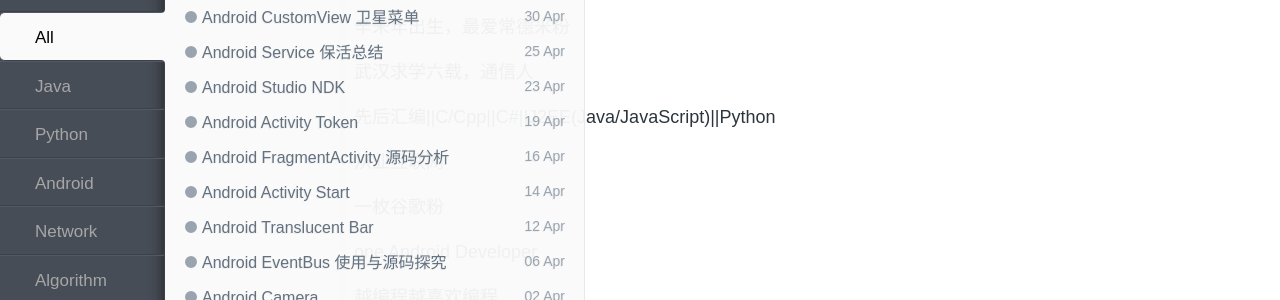
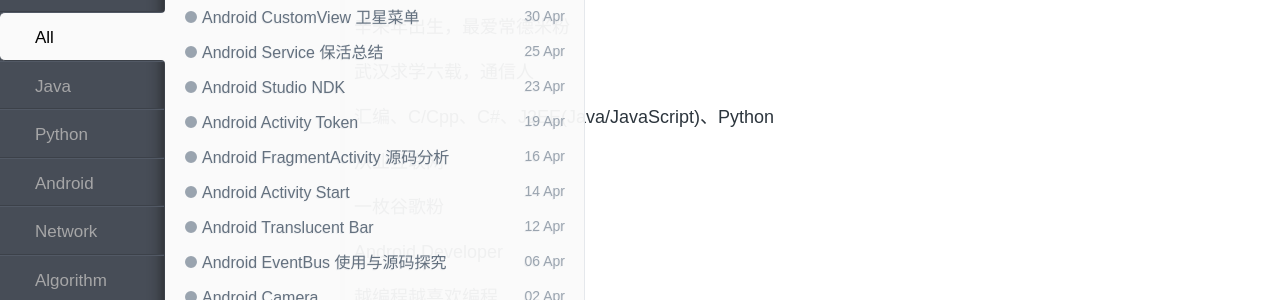
Before and after one commit to enlipan/enlipan.github.io, a Jekyll site: the page built from pages/about.html, in a window 1280 px wide. Shown: the part 179-479 px from the top of the page. Built offline with Jekyll 4.4.1, drawn with Linux system fonts in a browser that asks for light colours; nearby versions of some CDN libraries; comment, search, counter and statistics services are not loaded.

Commit message:
Update about.html

```diff
--- a/pages/about.html
+++ b/pages/about.html
@@ -10,10 +10,10 @@
   <p>希望十年后的自己回忆今天的我，就像今天的我回忆十年前的我，继续享受沉迷在未知的知识海洋，继续好奇而又安静，继续热血却不乏理智。</p>
   <p>辛未年出生，最爱常德米粉</p>
   <p>武汉求学六载，通信人</p>
-  <p>先后汇编||C/Cpp||C#||J2EE(Java/JavaScript)||Python</p>
+  <p>汇编、C/Cpp、C#、J2EE(Java/JavaScript)、Python</p>
   <p>从业互联网</p>
   <p>一枚谷歌粉</p>
-  <p>one Android Developer</p>
+  <p>Android Developer</p>
   <p>越编程越喜欢编程</p>
   <p><a href="https://github.com/itlipan">GitHub</a></p>
 </blockquote>
```
